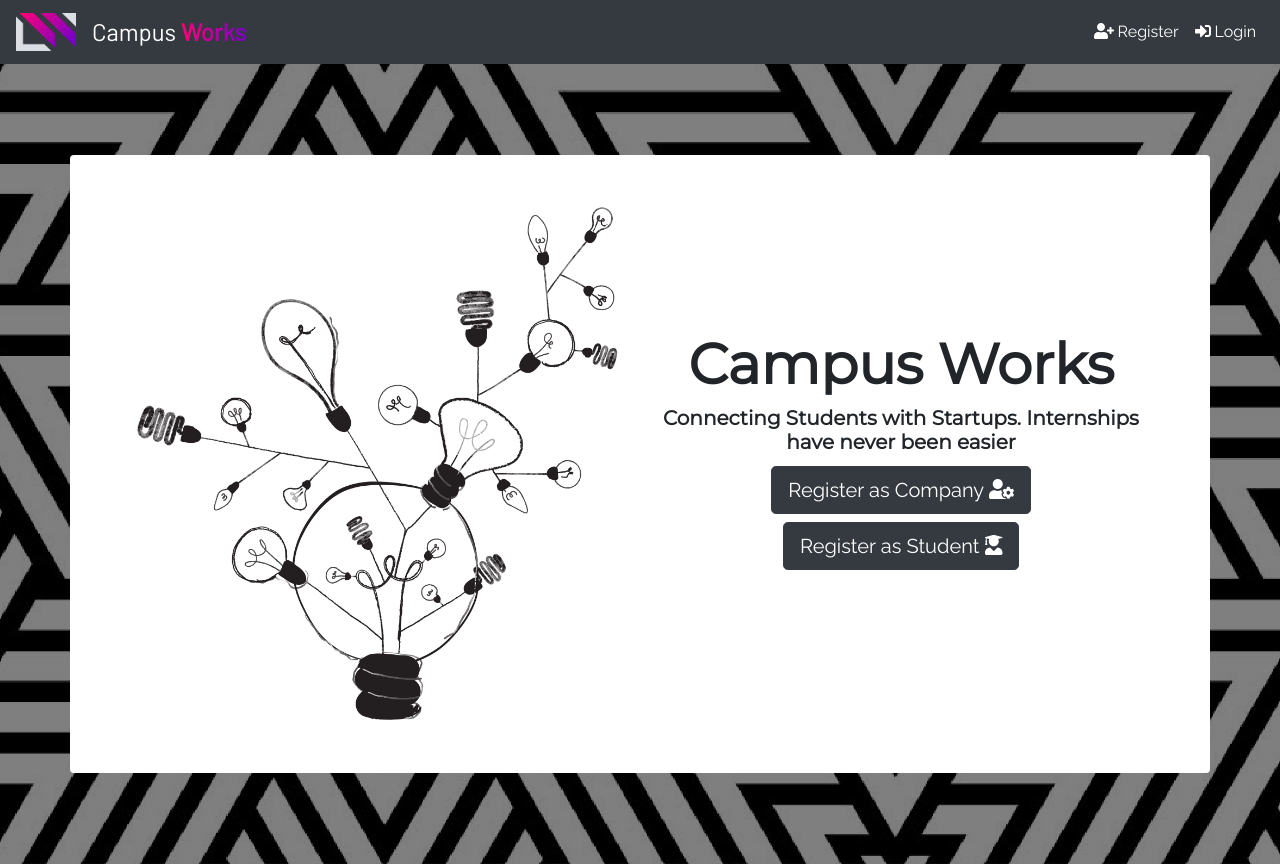
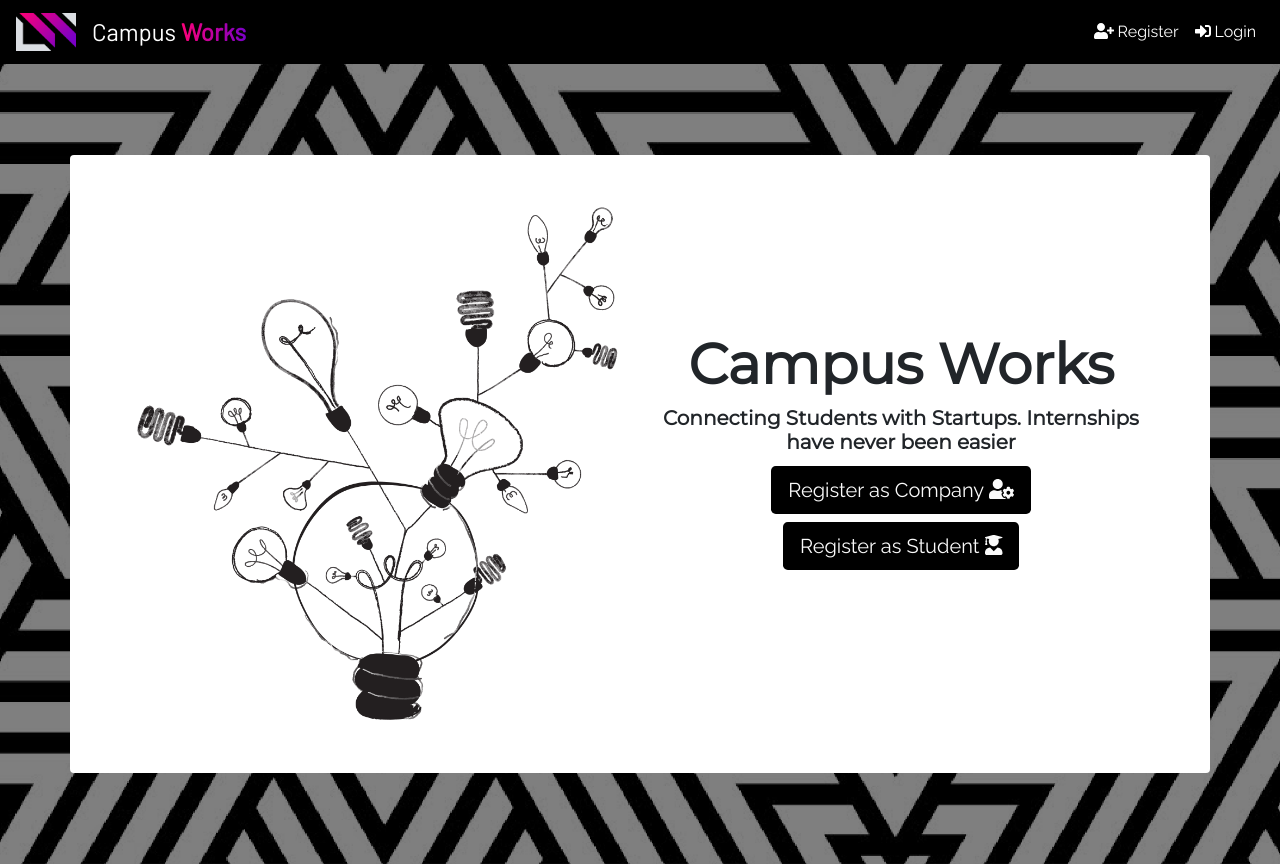
Before and after one commit to IIIT-ECell/campus_works, a React (Create React App) app in the folder tfront/: page / in a window 1280 px wide. Shown: the top 866 px of the page. Built offline with nearby package versions, Linux system fonts and the light colour scheme.

Commit message:
Changed some colours here and there

```diff
--- a/tfront/src/components/App.jsx
+++ b/tfront/src/components/App.jsx
@@ -52,7 +52,7 @@ function App(props) {
                 </div>
             </div>
 
-            <div className="container-fluid bg-dark">
+            <div className="container-fluid" style={{'background-color':'black'}}>
                 <div className="row">
                     <div className="col text-center px-5">
                         <h5 className="py-5 font-weight-bold text-white">An E-Cell IIIT-H Initiative</h5>
--- a/tfront/src/components/Landing.jsx
+++ b/tfront/src/components/Landing.jsx
@@ -24,9 +24,9 @@ class Landing extends Component {
                                 <h2 className="display-4 font-weight-bold">Campus Works</h2>
                                 <h5>Connecting Students with Startups. Internships have never been easier</h5>
                                 <div className="row">
-                                    <Link to={"/register/company"} className="w-100 p-1"><Button variant="btn btn-dark" size="lg">Register as Company <FontAwesomeIcon icon="user-cog"/></Button></Link>
+                                    <Link to={"/register/company"} className="w-100 p-1"><Button variant="btn" style={{"background-color":"black", "color":"#fafafa"}} size="lg">Register as Company <FontAwesomeIcon icon="user-cog"/></Button></Link>
                                     <br/>
-                                    <Link to={"/register/student"} className="w-100 p-1"><Button variant="btn btn-dark" size="lg">Register as Student <FontAwesomeIcon icon="user-graduate"/></Button></Link>
+                                    <Link to={"/register/student"} className="w-100 p-1"><Button variant="btn" style={{"background-color":"black", "color":"#fafafa"}} size="lg">Register as Student <FontAwesomeIcon icon="user-graduate"/></Button></Link>
                                 </div>
                                 <br className="my-4"/>
                             </div>
--- /dev/null
+++ b/tfront/src/components/Nav1.css
@@ -0,0 +1,15 @@
+.navbar{
+    background-color:#000000;
+}
+
+@media screen and (max-width:768px){
+    .navbar-collapse.show{
+        height: 100vh;
+        font-size: xx-large;
+        display: inline-flex;
+    }
+    .ml-auto{
+        margin-bottom: auto;
+        margin-right: auto;
+    }
+}
--- a/tfront/src/components/Nav1.jsx
+++ b/tfront/src/components/Nav1.jsx
@@ -2,11 +2,12 @@ import React,{Component} from 'react';
 import {Navbar, Nav} from 'react-bootstrap';
 import { Link } from 'react-router-dom';
 import { FontAwesomeIcon } from '@fortawesome/react-fontawesome';
+import './Nav1.css'
 
 class Nav1 extends Component{
     render(){
         return(
-            <Navbar collapseOnSelect expand="md" bg="dark" variant="dark" sticky="top">
+            <Navbar collapseOnSelect expand="md" variant="dark" sticky="top">
                 <Navbar.Brand className="nav-logo">
                 <Link to={"/"}>
                 <img
--- a/tfront/src/components/NavCompany.jsx
+++ b/tfront/src/components/NavCompany.jsx
@@ -3,6 +3,7 @@ import {Navbar, Nav, NavDropdown} from 'react-bootstrap';
 import {Link} from 'react-router-dom';
 import axios from 'axios';
 import {FontAwesomeIcon} from '@fortawesome/react-fontawesome';
+import './Nav1.css';
 
 class NavCompany extends Component {
     constructor(props) {
@@ -23,7 +24,7 @@ class NavCompany extends Component {
     }
     render() {
         return (
-            <Navbar collapseOnSelect expand="lg" bg="dark" variant="dark" sticky="top">
+            <Navbar collapseOnSelect expand="lg" variant="dark" sticky="top">
                 <Navbar.Brand className="nav-logo">
                     <Link to={"/"}>
                         <img
--- a/tfront/src/components/NavStudent.jsx
+++ b/tfront/src/components/NavStudent.jsx
@@ -3,6 +3,7 @@ import {Navbar, Nav, NavDropdown} from 'react-bootstrap';
 import {Link} from 'react-router-dom';
 import axios from 'axios';
 import {FontAwesomeIcon} from '@fortawesome/react-fontawesome';
+import './Nav1.css';
 
 class NavStudent extends Component {
     constructor(props) {
@@ -24,7 +25,7 @@ class NavStudent extends Component {
     }
     render() {
         return (
-            <Navbar collapseOnSelect expand="lg" bg="dark" variant="dark" sticky="top">
+            <Navbar collapseOnSelect expand="lg" variant="dark" sticky="top">
                 <Navbar.Brand className="nav-logo">
                     <Link to={"/"}>
                         <img
```
